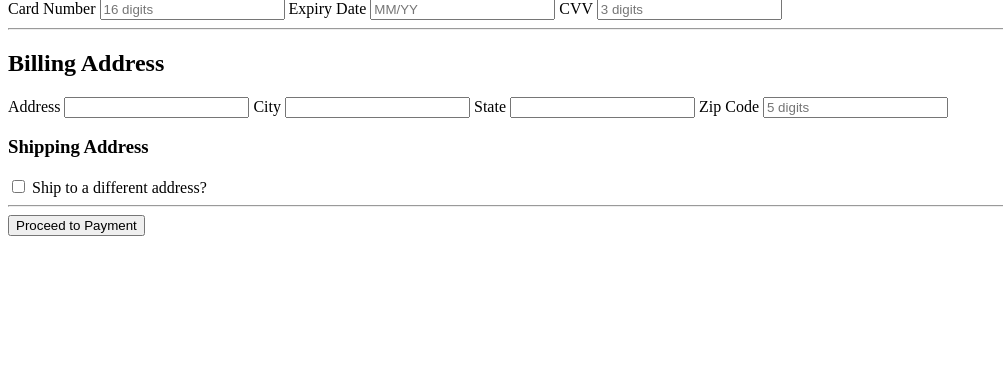
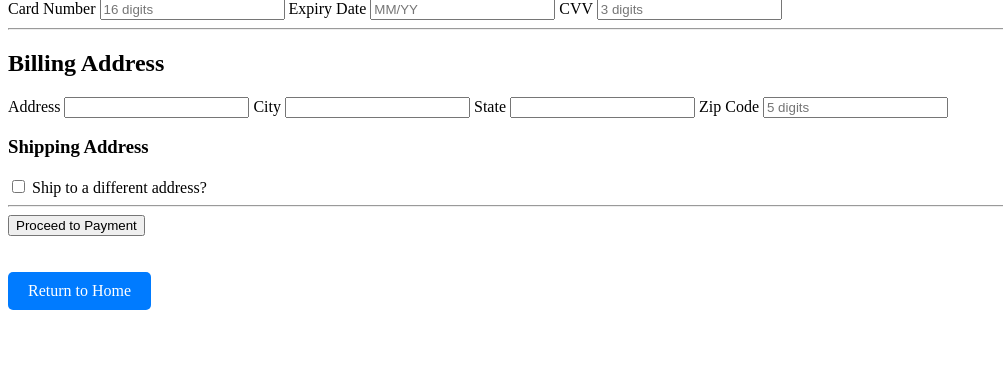
Before and after one commit to jacbroberts/IntroToSEGroup6, a Django app: page /store/cart/ in a window 1280 px wide. Shown: the part 214-594 px from the top of the page, without its empty margins (0-1003 px from the left). Run offline with Django 5.2, Linux system fonts and the light colour scheme; a user stored in the database is signed in; data that the repository does not hold is empty.

Commit message:
Added the home button.

```diff
--- a/project/templates/cart/cart.html
+++ b/project/templates/cart/cart.html
@@ -102,3 +102,25 @@
         shippingFields.style.display = checkbox.checked ? 'block' : 'none';
     }
 </script>
+
+
+<!-- Link styled as a button to go back to the home page -->
+<a href="{% url 'home' %}" class="btn-home">Return to Home</a>
+
+<style>
+    .btn-home {
+        display: inline-block;
+        padding: 10px 20px;
+        background-color: #007bff;
+        color: white;
+        text-decoration: none;
+        border-radius: 5px;
+        font-size: 16px;
+        text-align: center;
+        margin-top: 20px;
+    }
+
+    .btn-home:hover {
+        background-color: #0056b3;
+    }
+</style>
```
